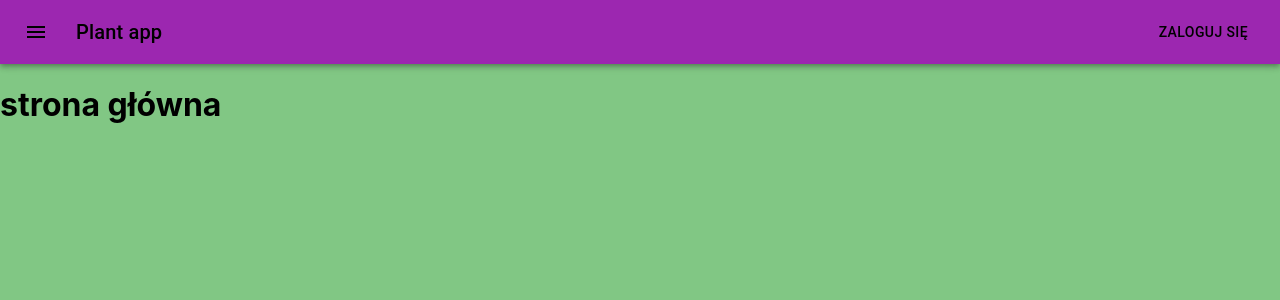
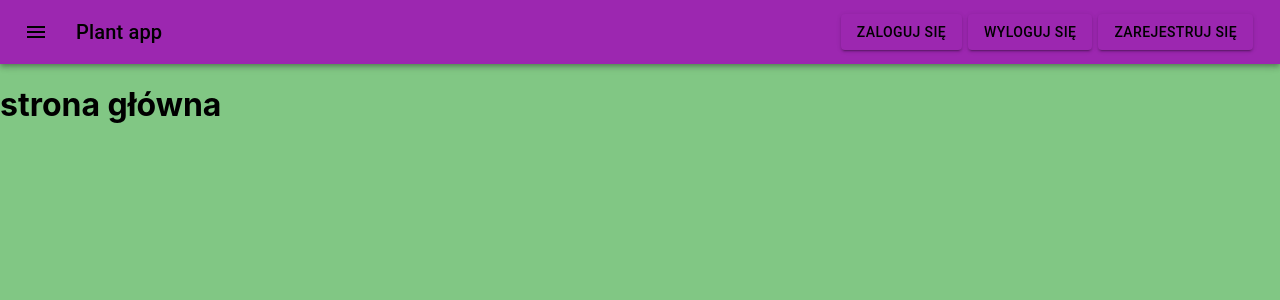
Before and after one commit to NowakKamil30/growing-plant-app, a React (Create React App) app in the folder frontend/growing-plant-app/: page / in a window 1280 px wide. Shown: the top 300 px of the page. Built offline with nearby package versions, Linux system fonts and the light colour scheme.

Commit message:
add logout and register button

```diff
--- a/frontend/growing-plant-app/src/i18n/translations/pl/pl.ts
+++ b/frontend/growing-plant-app/src/i18n/translations/pl/pl.ts
@@ -23,7 +23,8 @@ const pl = {
         },
         action: {
             login: 'zaloguj się',
-            logout: 'wyloguj się'
+            logout: 'wyloguj się',
+            register: 'zarejestruj się'
         }
     }
 };
--- a/frontend/growing-plant-app/src/layouts/Header.tsx
+++ b/frontend/growing-plant-app/src/layouts/Header.tsx
@@ -34,7 +34,8 @@ const Header: React.FC<HeaderProps> = ({ changeDrawerVisible }): JSX.Element =>
     root,
     toolbar,
     menuButton,
-    title
+    title,
+    button
     } = useStyles();
 
   return (
@@ -52,8 +53,14 @@ const Header: React.FC<HeaderProps> = ({ changeDrawerVisible }): JSX.Element =>
           <Typography variant='h6' className={title}>
             <Trans i18nKey='title'/>
           </Typography>
-          <Button color='inherit'>
+          <Button color='secondary' variant='contained' className={ button }>
               <Trans i18nKey='action.login' />
+          </Button>
+          <Button color='secondary' variant='contained' className={ button }>
+              <Trans i18nKey='action.logout' />
+          </Button>
+          <Button color='secondary' variant='contained' className={ button }>
+              <Trans i18nKey='action.register' />
           </Button>
         </Toolbar>
       </AppBar>
@@ -72,6 +79,10 @@ const useStyles = makeStyles((theme: Theme) =>
     menuButton: {
       marginRight: theme.spacing(2),
     },
+    button: {
+      marginLeft: 3,
+      marginRight: 3,
+    },
     title: {
       flexGrow: 1,
     },
```
